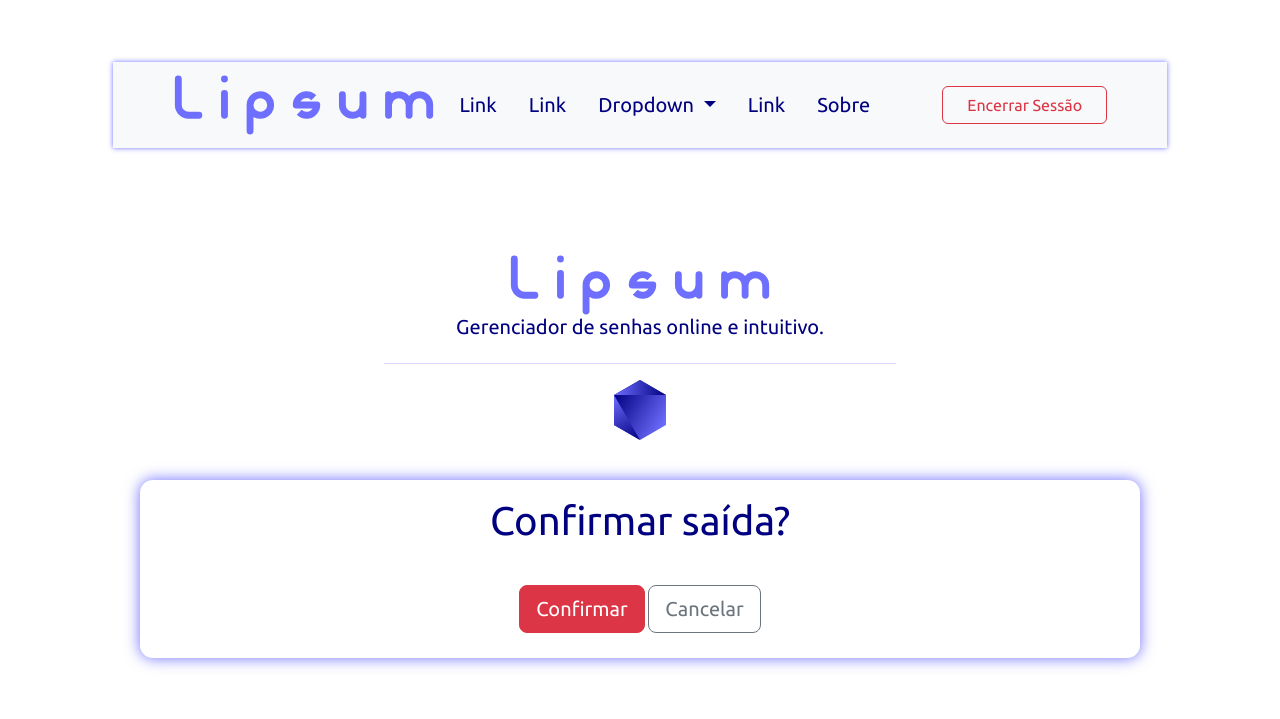
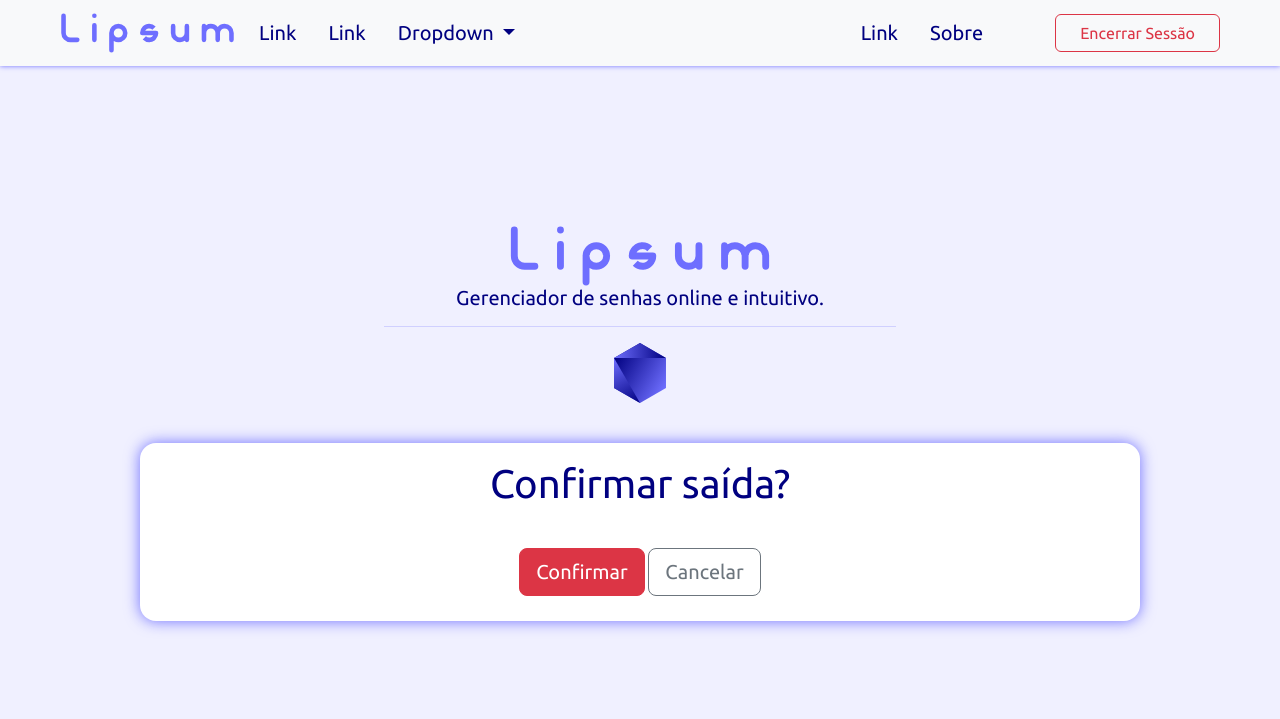
Before and after one commit to LucasGoncSilva/lipsum, a Django app: page /accounts/logout in a window 1280 px wide. Shown: the top 719 px of the page. Run offline with Django 4.2, Linux system fonts and the light colour scheme; the visitor is signed in with stand-in values (Sample User, id 1).

Commit message:
login and logout page redrawed

```diff
--- a/static/accounts/css/style.css
+++ b/static/accounts/css/style.css
@@ -1,38 +1,2 @@
-body {
-    height: 90vh;
-    padding: 1vw;
-    display: grid;
-    place-items: center;
-}
-
-body>div {
-    display: grid;
-    place-items: center;
-}
-
-img {
-    height: 60px;
-}
-
-hr {
-    border-color: var(--accentColor);
-    width: 40vw;
-}
-
-h1 {
-    margin-bottom: 2rem;
-}
-
-form {
-    width: 90vw;
-    max-width: 1000px;
-    margin-top: 5vh;
-    padding: 1rem;
-    border: 1px solid transparent;
-    border-radius: 1vw;
-    box-shadow: 0 0 15px var(--accentColor);
-}
-
-#confirm-btn {
-    width: 100%;
-}
+body>div{margin-top:20vh;display:-ms-grid;display:grid;place-items:center}body>div img{height:60px}hr{border-color:var(--accentColor);width:40vw}h1{margin-bottom:2rem}form{width:90vw;max-width:1000px;margin-top:5vh;padding:1rem;border:1px solid transparent;border-radius:1rem;-webkit-box-shadow:0 0 15px var(--accentColor);box-shadow:0 0 15px var(--accentColor);background:var(--mainColor)}#confirm-btn{width:100%}
+/*# sourceMappingURL=style.css.map */
--- /dev/null
+++ b/static/accounts/css/style.scss
@@ -0,0 +1,33 @@
+body > div {
+    margin-top: 20vh;
+    display: grid;
+    place-items: center;
+
+    img {
+        height: 60px;
+    }
+}
+
+hr {
+    border-color: var(--accentColor);
+    width: 40vw;
+}
+
+h1 {
+    margin-bottom: 2rem;
+}
+
+form {
+    width: 90vw;
+    max-width: 1000px;
+    margin-top: 5vh;
+    padding: 1rem;
+    border: 1px solid transparent;
+    border-radius: 1rem;
+    box-shadow: 0 0 15px var(--accentColor);
+    background: var(--mainColor);
+}
+
+#confirm-btn {
+    width: 100%;
+}
--- a/templates/accounts/logout.html
+++ b/templates/accounts/logout.html
@@ -13,10 +13,12 @@
 {% block content %}
 <div class="text-center">
 
-    <img src="{% static 'shared/img/logo_txt.svg' %}" alt="Lipsum's logo, the word in blue rounded custom font">
-    <h5>Gerenciador de senhas online e intuitivo.</h5>
-    <hr>
-    <img src="{% static 'shared/img/logo.svg' %}" alt="Lipsum's icon, blue hexagon with gradient effects">
+    <div>
+        <img src="{% static 'shared/img/logo_txt.svg' %}" alt="Lipsum's logo, the word in blue rounded custom font">
+        <h5>Gerenciador de senhas online e intuitivo.</h5>
+        <hr>
+        <img src="{% static 'shared/img/logo.svg' %}" alt="Lipsum's icon, blue hexagon with gradient effects">
+    </div>
 
     <form action="{% url 'accounts:logout' %}" method="post">
         {% csrf_token %}
--- a/templates/shared/base.html
+++ b/templates/shared/base.html
@@ -50,7 +50,7 @@
 
     <style>
         :root {
-            --backgroundColor: #ccff;
+            --backgroundColor: #f0f0ff;
             --mainColor: #ffff;
             --secondaryColor: #000080ff;
             --accentColor: #6f6fffff;
@@ -74,6 +74,10 @@
         * {
             color: var(--secondaryColor);
             font-family: 'Ubuntu', sans-serif;
+        }
+
+        body {
+            background: var(--backgroundColor);
         }
     </style>
 
@@ -139,6 +143,7 @@
                         </li>
                     </ul>
 
+
                     {% if user.is_authenticated %}
                     <a href="{% url 'accounts:logout' %}" class="btn btn-outline-danger px-4">Encerrar Sessão</a>
                     {% else %}
```
Also changed, not shown: 1 other file.
